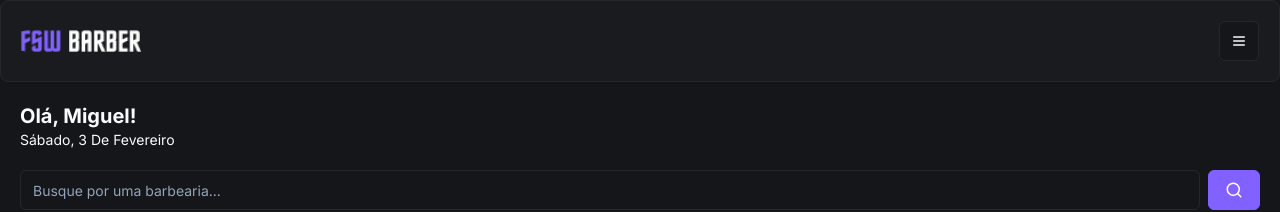
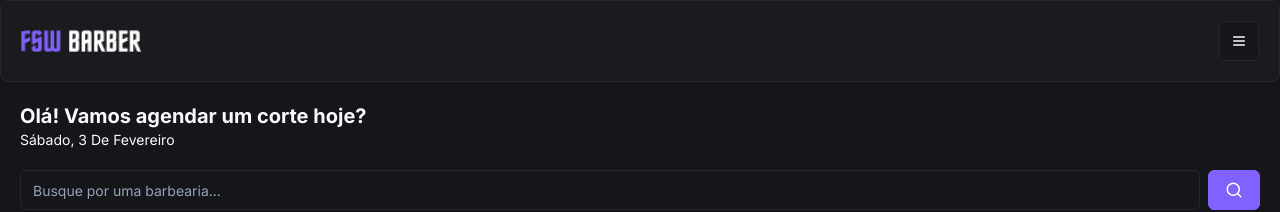
Before and after one commit to Thiago-Cardoso-de-Vasconcelos/fullstackweek-barber, a Next.js app: page / in a window 1280 px wide. Shown: the top 212 px of the page. Built offline with nearby package versions, Linux system fonts and the light colour scheme; no server answers; the database is empty.

Commit message:
feat: add user name to home page

```diff
--- a/app/(home)/page.tsx
+++ b/app/(home)/page.tsx
@@ -33,7 +33,11 @@
     <div>
       <Header />
       <div className='px-5 pt-5'>
-        <h2 className='text-xl font-bold'>Olá, Miguel!</h2>
+        <h2 className='text-xl font-bold'>
+          {session?.user
+            ? `Olá, ${session.user.name?.split(' ')[0]!}`
+            : 'Olá! Vamos agendar um corte hoje?'}
+        </h2>
         <p className='capitalize text-sm'>
           {format(new Date(), "EEEE',' d 'de' MMMM", {
             locale: ptBR,
```
